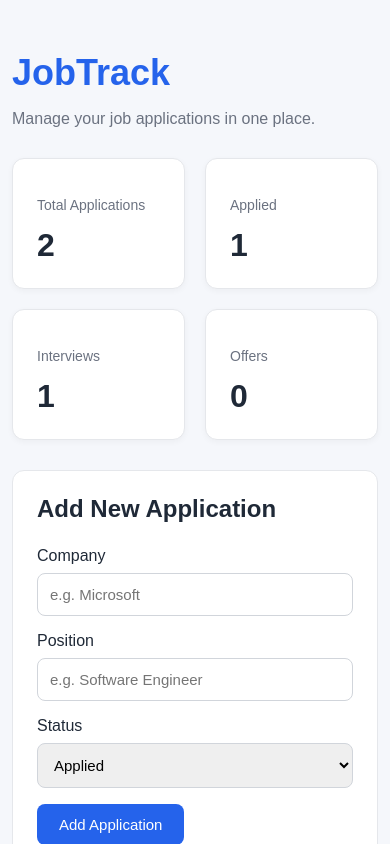
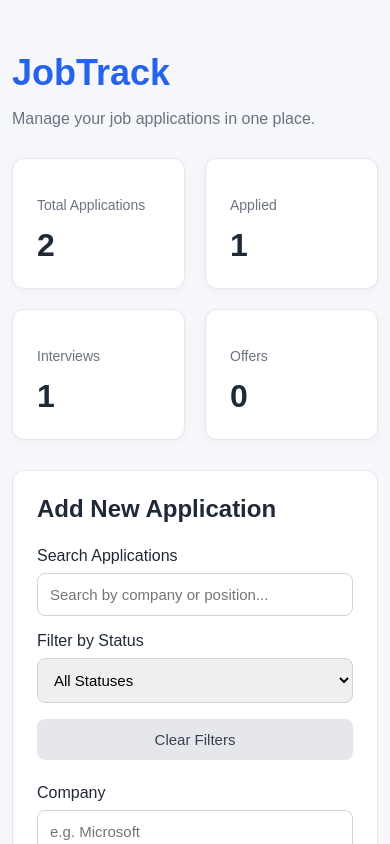
Before and after one commit to jasmeetthind/job-application-tracker, a React (Vite) app: page / in a window 390 px wide. Shown: the top 844 px of the page. Built offline with nearby package versions, Linux system fonts and the light colour scheme.

Commit message:
Add search and status filtering to JobTrack

```diff
--- a/src/App.css
+++ b/src/App.css
@@ -191,3 +191,43 @@ th {
 .delete-button:hover {
   background-color: #fecaca;
 }
+
+
+/* Search and Filter */
+
+.filters {
+  display: flex;
+  align-items: flex-end;
+  gap: 16px;
+  margin-bottom: 24px;
+  flex-wrap: wrap;
+}
+
+.filters .form-group {
+  flex: 1;
+  min-width: 200px;
+  margin-bottom: 0;
+}
+
+.clear-button {
+  background-color: #e5e7eb;
+  color: #374151;
+  padding: 12px 20px;
+}
+
+.clear-button:hover {
+  background-color: #d1d5db;
+}
+
+/* Mobile screens */
+
+@media (max-width: 600px) {
+  .filters {
+    flex-direction: column;
+    align-items: stretch;
+  }
+
+  .filters .form-group {
+    width: 100%;
+  }
+}
--- a/src/App.tsx
+++ b/src/App.tsx
@@ -32,6 +32,9 @@ function App() {
   const [company, setCompany] = useState("");
   const [position, setPosition] = useState("");
   const [status, setStatus] = useState<Status>("Applied");
+  const [searchTerm, setSearchTerm] = useState("");
+  const [statusFilter, setStatusFilter] = useState<Status | "All">("All");
+
 
   const total = applications.length;
 
@@ -84,6 +87,19 @@ function handleStatusChange(id: string, newStatus: Status) {
   );
 }
 
+const filteredApplications = applications.filter((job) => {
+  const query = searchTerm.trim().toLowerCase();
+
+  const matchesSearch =
+    job.company.toLowerCase().includes(query) ||
+    job.position.toLowerCase().includes(query);
+
+  const matchesStatus =
+    statusFilter === "All" ||
+    job.status === statusFilter;
+
+  return matchesSearch && matchesStatus;
+});
 
   return (
     <main className="dashboard">
@@ -116,6 +132,56 @@ function handleStatusChange(id: string, newStatus: Status) {
 
       <section className="panel">
         <h2>Add New Application</h2>
+
+
+<div className="filters">
+
+  <div className="form-group">
+    <label htmlFor="search">Search Applications</label>
+
+    <input
+      id="search"
+      type="text"
+      placeholder="Search by company or position..."
+      value={searchTerm}
+      onChange={(event) =>
+        setSearchTerm(event.target.value)
+      }
+    />
+  </div>
+
+  <div className="form-group">
+    <label htmlFor="filter">Filter by Status</label>
+
+    <select
+      id="filter"
+      value={statusFilter}
+      onChange={(event) =>
+        setStatusFilter(
+          event.target.value as Status | "All"
+        )
+      }
+    >
+      <option value="All">All Statuses</option>
+      <option value="Applied">Applied</option>
+      <option value="Interview">Interview</option>
+      <option value="Offer">Offer</option>
+      <option value="Rejected">Rejected</option>
+    </select>
+  </div>
+
+  <button
+    type="button"
+    className="clear-button"
+    onClick={() => {
+      setSearchTerm("");
+      setStatusFilter("All");
+    }}
+  >
+    Clear Filters
+  </button>
+
+</div>
 
         <form onSubmit={handleAddApplication}>
           <div className="form-group">
@@ -177,7 +243,7 @@ function handleStatusChange(id: string, newStatus: Status) {
             </thead>
 
             <tbody>
-              {applications.map((job) => (
+              {filteredApplications.map((job) => (
                 <tr key={job.id}>
                   <td>{job.company}</td>
                   <td>{job.position}</td>
@@ -217,9 +283,15 @@ function handleStatusChange(id: string, newStatus: Status) {
           </table>
         </div>
 
-        {applications.length === 0 && (
-          <p>No applications yet. Add your first one!</p>
-        )}
+
+{filteredApplications.length === 0 && (
+  <p>
+    {applications.length === 0
+      ? "No applications yet. Add your first one!"
+      : "No applications match your search or filter."}
+  </p>
+)}
+
       </section>
     </main>
   );
```
